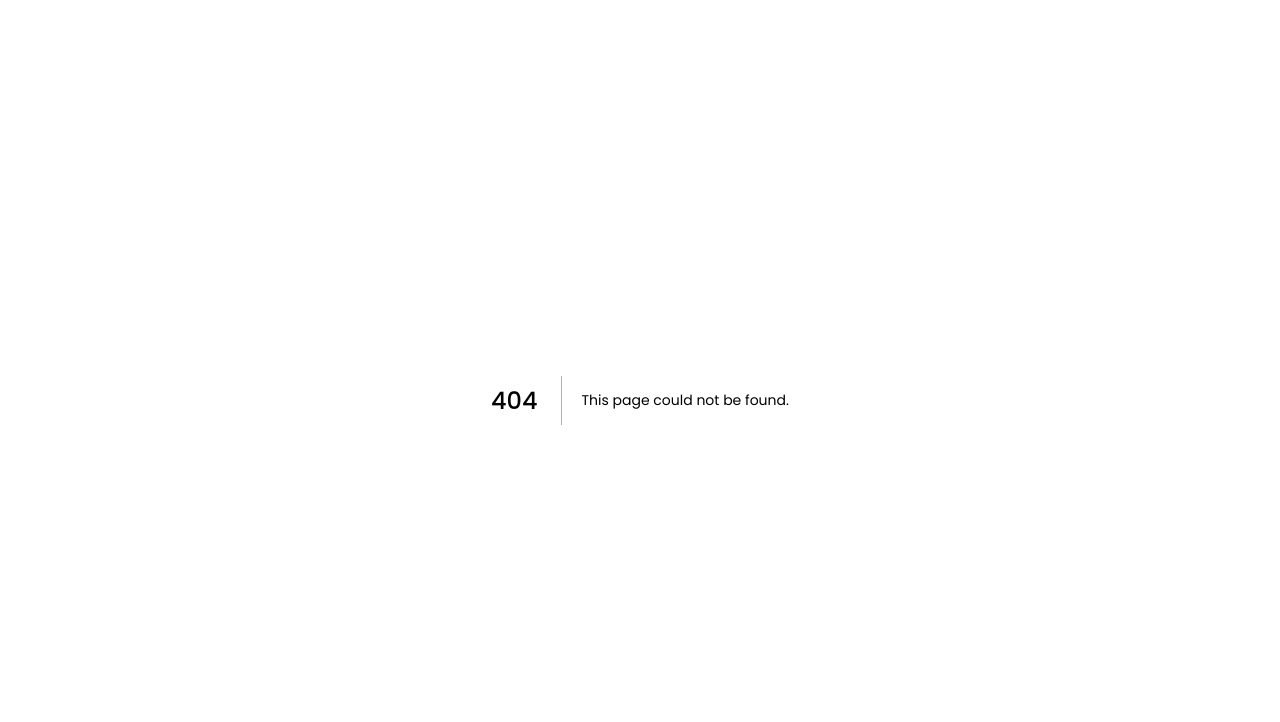
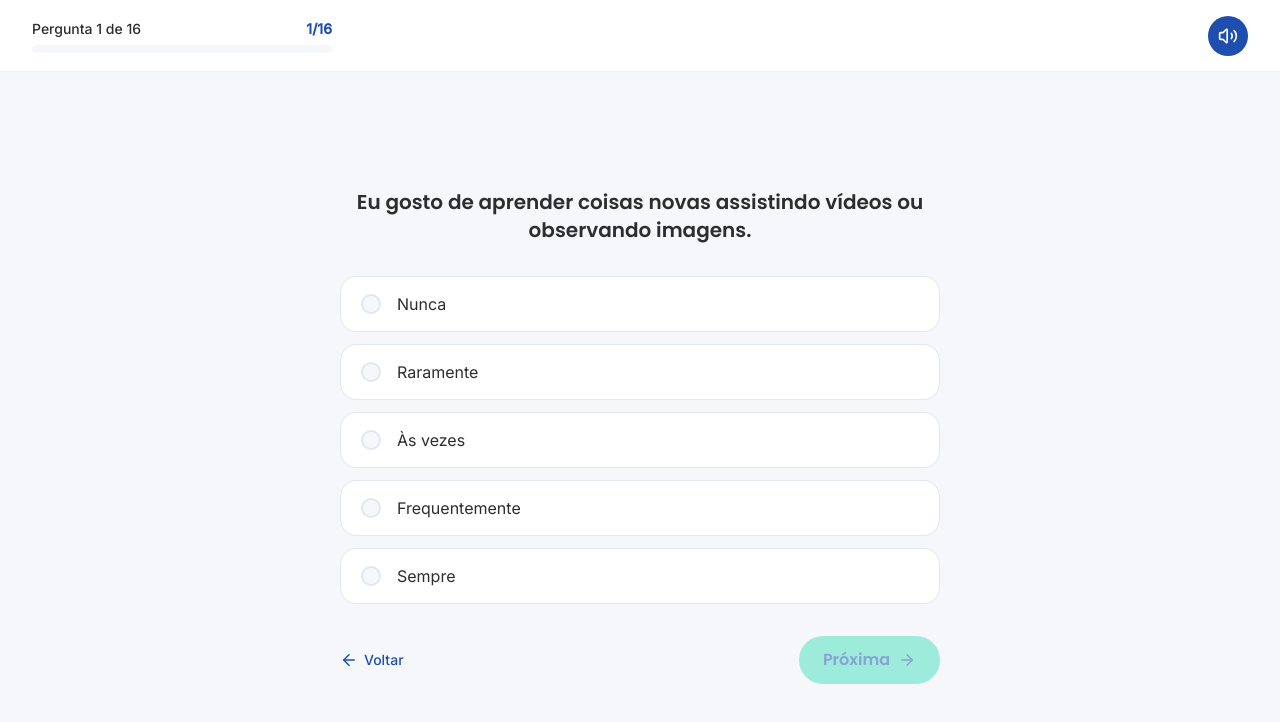
Before and after one commit to codingwithvm/SCAE, a Next.js app in the folder apps/web/: page /questionario/perguntas in a window 1280 px wide. Before the commit this address had no page. Shown: the top 722 px of the page. Built offline with nearby package versions, Linux system fonts and the light colour scheme.

Commit message:
feat(web): add quiz questions page with scale options, progress bar and navigation

```diff
--- /dev/null
+++ b/apps/web/src/app/(private)/questionario/perguntas/page.tsx
@@ -0,0 +1,188 @@
+"use client";
+
+import { useState } from "react";
+import { useRouter } from "next/navigation";
+import Link from "next/link";
+import { ArrowLeft, ArrowRight, Volume2 } from "lucide-react";
+import { Button } from "@/components/ui/Button";
+import {
+  QUIZ_QUESTIONS,
+  SCALE_OPTIONS,
+  type ScaleValue,
+} from "@/lib/quiz/questions";
+
+const TOTAL_QUESTIONS = QUIZ_QUESTIONS.length;
+
+export default function QuizQuestionsPage() {
+  const router = useRouter();
+
+  const [currentQuestionIndex, setCurrentQuestionIndex] = useState(0);
+  const [answers, setAnswers] = useState<Record<number, ScaleValue>>({});
+
+  const currentQuestion = QUIZ_QUESTIONS[currentQuestionIndex];
+  const currentAnswer = answers[currentQuestion.id];
+  const progressPercent = Math.round(
+    (currentQuestionIndex / TOTAL_QUESTIONS) * 100,
+  );
+  const isFirstQuestion = currentQuestionIndex === 0;
+  const isLastQuestion = currentQuestionIndex === TOTAL_QUESTIONS - 1;
+
+  function handleSelectOption(scaleValue: ScaleValue) {
+    setAnswers((previousAnswers) => ({
+      ...previousAnswers,
+      [currentQuestion.id]: scaleValue,
+    }));
+  }
+
+  function handleNext() {
+    if (!currentAnswer) return;
+
+    if (isLastQuestion) {
+      router.push("/questionario/resultado");
+      return;
+    }
+
+    setCurrentQuestionIndex((previousIndex) => previousIndex + 1);
+  }
+
+  function handlePrevious() {
+    if (isFirstQuestion) return;
+    setCurrentQuestionIndex((previousIndex) => previousIndex - 1);
+  }
+
+  return (
+    <div className="flex flex-col min-h-screen bg-surface">
+      {/* Top bar */}
+      <header className="flex items-center justify-between h-18 px-8 bg-background border-b border-border-light shrink-0">
+        <div className="flex flex-col gap-1.5 w-75">
+          <div className="flex items-center justify-between">
+            <span className="text-sm font-medium text-text-primary font-(family-name:--font-inter)]">
+              Pergunta {currentQuestionIndex + 1} de {TOTAL_QUESTIONS}
+            </span>
+            <span className="text-sm font-semibold text-primary font-(family-name:--font-inter)]">
+              {currentQuestionIndex + 1}/{TOTAL_QUESTIONS}
+            </span>
+          </div>
+          <div className="h-2 w-full rounded-full bg-surface overflow-hidden">
+            <div
+              className="h-full rounded-full bg-linear-to-b from-cta to-accent transition-all duration-300"
+              style={{ width: `${progressPercent}%` }}
+            />
+          </div>
+        </div>
+
+        <div
+          className="flex h-10 w-10 items-center justify-center rounded-full bg-primary"
+          aria-hidden="true"
+        >
+          <Volume2 size={20} className="text-white" />
+        </div>
+      </header>
+
+      {/* Body */}
+      <main className="flex flex-1 items-center justify-center px-8 py-10">
+        <div className="flex flex-col gap-8 w-150">
+          {/* Pergunta */}
+          <h1 className="text-xl font-semibold text-text-primary text-center font-(family-name:--font-poppins)]">
+            {currentQuestion.statement}
+          </h1>
+
+          {/* Opções de escala */}
+          <div className="flex flex-col gap-3">
+            {SCALE_OPTIONS.map((scaleOption) => {
+              const isSelected = currentAnswer === scaleOption.value;
+
+              return (
+                <button
+                  key={scaleOption.value}
+                  type="button"
+                  onClick={() => handleSelectOption(scaleOption.value)}
+                  className={[
+                    "flex items-center gap-4 w-full h-14 px-5 rounded-2xl border text-left transition-colors",
+                    isSelected
+                      ? "bg-[#EDF9F5] border-cta border-2"
+                      : "bg-background border-border hover:border-border-light",
+                  ].join(" ")}
+                >
+                  {/* Radio dot */}
+                  <div
+                    className={[
+                      "shrink-0 w-5 h-5 rounded-full border-2 flex items-center justify-center transition-colors",
+                      isSelected
+                        ? "bg-cta border-cta"
+                        : "bg-surface border-border",
+                    ].join(" ")}
+                  >
+                    {isSelected && (
+                      <div className="w-2 h-2 rounded-full bg-white" />
+                    )}
+                  </div>
+
+                  <span
+                    className={[
+                      "text-base font-(family-name:--font-inter)] text-text-primary",
+                      isSelected ? "font-medium" : "font-normal",
+                    ].join(" ")}
+                  >
+                    {scaleOption.label}
+                  </span>
+
+                  {isSelected && (
+                    <svg
+                      className="ml-auto text-cta-dark"
+                      width="20"
+                      height="20"
+                      viewBox="0 0 24 24"
+                      fill="none"
+                      stroke="currentColor"
+                      strokeWidth="2.5"
+                      strokeLinecap="round"
+                      strokeLinejoin="round"
+                      aria-hidden="true"
+                    >
+                      <polyline points="20 6 9 17 4 12" />
+                    </svg>
+                  )}
+                </button>
+              );
+            })}
+          </div>
+
+          {/* Navegação */}
+          <div className="flex items-center justify-between">
+            {!isFirstQuestion ? (
+              <Button
+                variant="outline"
+                size="md"
+                onClick={handlePrevious}
+                className="flex items-center gap-2"
+              >
+                <ArrowLeft size={18} aria-hidden="true" />
+                Anterior
+              </Button>
+            ) : (
+              <Link
+                href="/questionario"
+                className="flex items-center gap-1.5 text-sm font-medium text-primary hover:opacity-75 transition-opacity no-underline"
+              >
+                <ArrowLeft size={18} aria-hidden="true" />
+                Voltar
+              </Link>
+            )}
+
+            <Button
+              variant="primary"
+              size="md"
+              onClick={handleNext}
+              disabled={!currentAnswer}
+              className="flex items-center gap-2"
+            >
+              {isLastQuestion ? "Finalizar" : "Próxima"}
+              <ArrowRight size={18} aria-hidden="true" />
+            </Button>
+          </div>
+        </div>
+      </main>
+    </div>
+  );
+}
```
